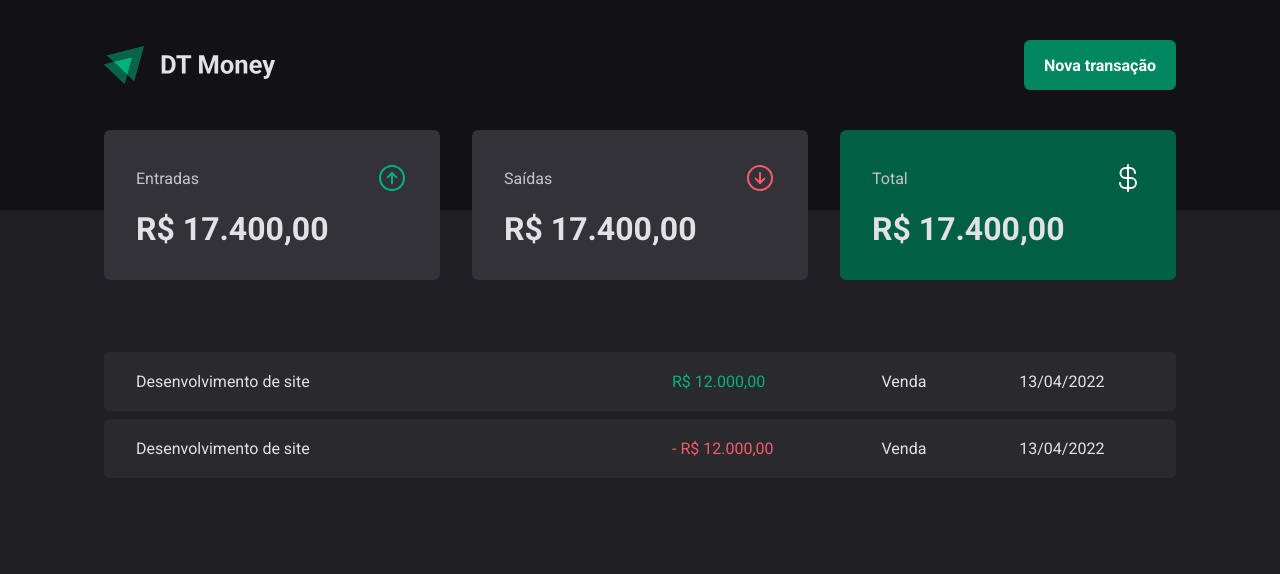
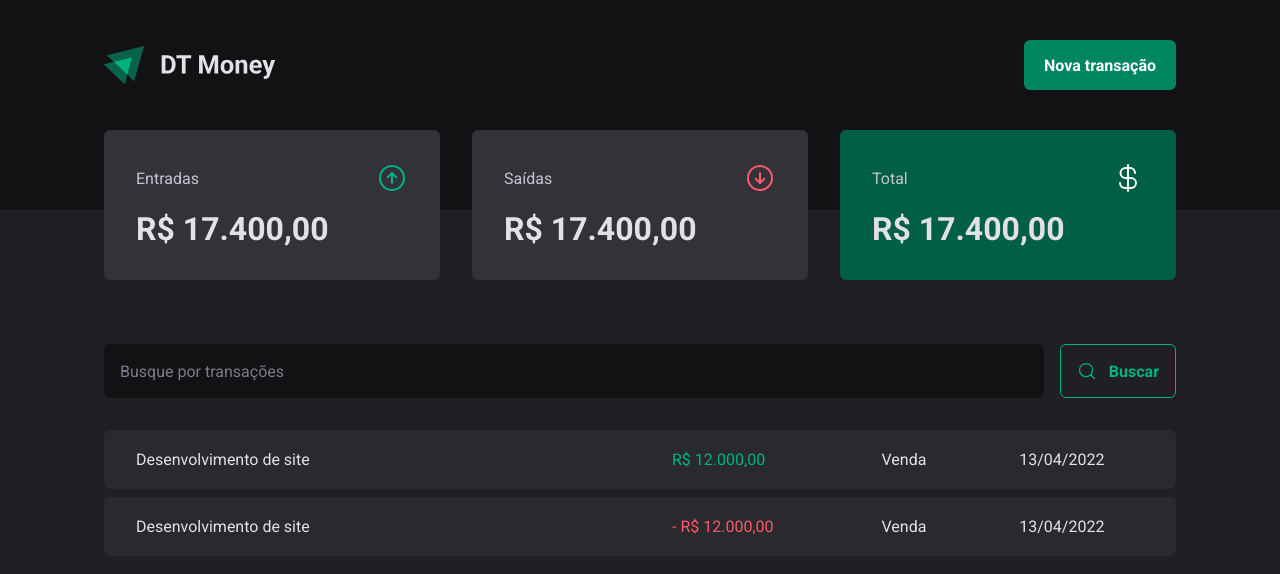
Before and after one commit to viniscrv/dt-money, a React (Vite) app: page / in a window 1280 px wide. Shown: the top 574 px of the page. Built offline with nearby package versions, Linux system fonts and the light colour scheme.

Commit message:
criado componente SearchForm

```diff
--- /dev/null
+++ b/src/pages/Transactions/components/SearchForm/index.tsx
@@ -0,0 +1,17 @@
+import { MagnifyingGlass } from "phosphor-react";
+import { SearchFormContainer } from "./styles";
+
+
+
+export function SearchForm() {
+    return (
+        <SearchFormContainer>
+            <input type="text" placeholder="Busque por transações" />
+
+            <button type="submit">
+                <MagnifyingGlass size={20} />
+                Buscar
+            </button>
+        </SearchFormContainer>
+    )
+}
--- /dev/null
+++ b/src/pages/Transactions/components/SearchForm/styles.ts
@@ -0,0 +1,40 @@
+import styled from "styled-components";
+
+
+export const SearchFormContainer = styled.form`
+    display: flex;
+    gap: 1rem;
+
+    input {
+        flex: 1;
+        border-radius: 6px;
+        border: 0;
+        background-color: ${props => props.theme["gray-900"]};
+        color: ${props => props.theme["gray-300"]};
+        padding: 1rem;
+
+        &::placeholder {
+            color: ${props => props.theme["gray-500"]};
+        }
+    }
+
+    button {
+        display: flex;
+        align-items: center;
+        gap: 0.75rem;
+        padding: 1rem;
+        background-color: transparent;
+        border: 1px solid ${props => props.theme["green-300"]};
+        color: ${props => props.theme["green-300"]};
+        font-weight: bold;
+        border-radius: 6px;
+        cursor: pointer;
+
+        &:hover {
+            background-color: ${props => props.theme["green-500"]};
+            border: 1px solid ${props => props.theme["green-500"]};
+            color: ${props => props.theme["white"]};
+            transition: background-color 0.2s, color 0.2s, border-color 0.2s;
+        }
+    }
+`
--- a/src/pages/Transactions/index.tsx
+++ b/src/pages/Transactions/index.tsx
@@ -1,5 +1,6 @@
 import { Header } from "../../components/Header";
 import { Summary } from "../../components/Summary";
+import { SearchForm } from "./components/SearchForm";
 import { PriceHighlight, TransactionsContainer, TransactionsTable } from "./styles";
 
 
@@ -9,8 +10,8 @@ export function Transactions() {
         <div>
             <Header/>
             <Summary/>
-
             <TransactionsContainer>
+                <SearchForm/>
                 <TransactionsTable>
                     <tbody>
                         <tr>
--- a/src/pages/Transactions/styles.ts
+++ b/src/pages/Transactions/styles.ts
@@ -12,7 +12,7 @@ export const TransactionsTable = styled.table`
     width: 100%;
     border-collapse: separate;
     border-spacing: 0 0.5rem;
-    /* margin-top: 1.5rem; */
+    margin-top: 1.5rem;
 
     td {
         padding: 1.25rem 2rem;
```
